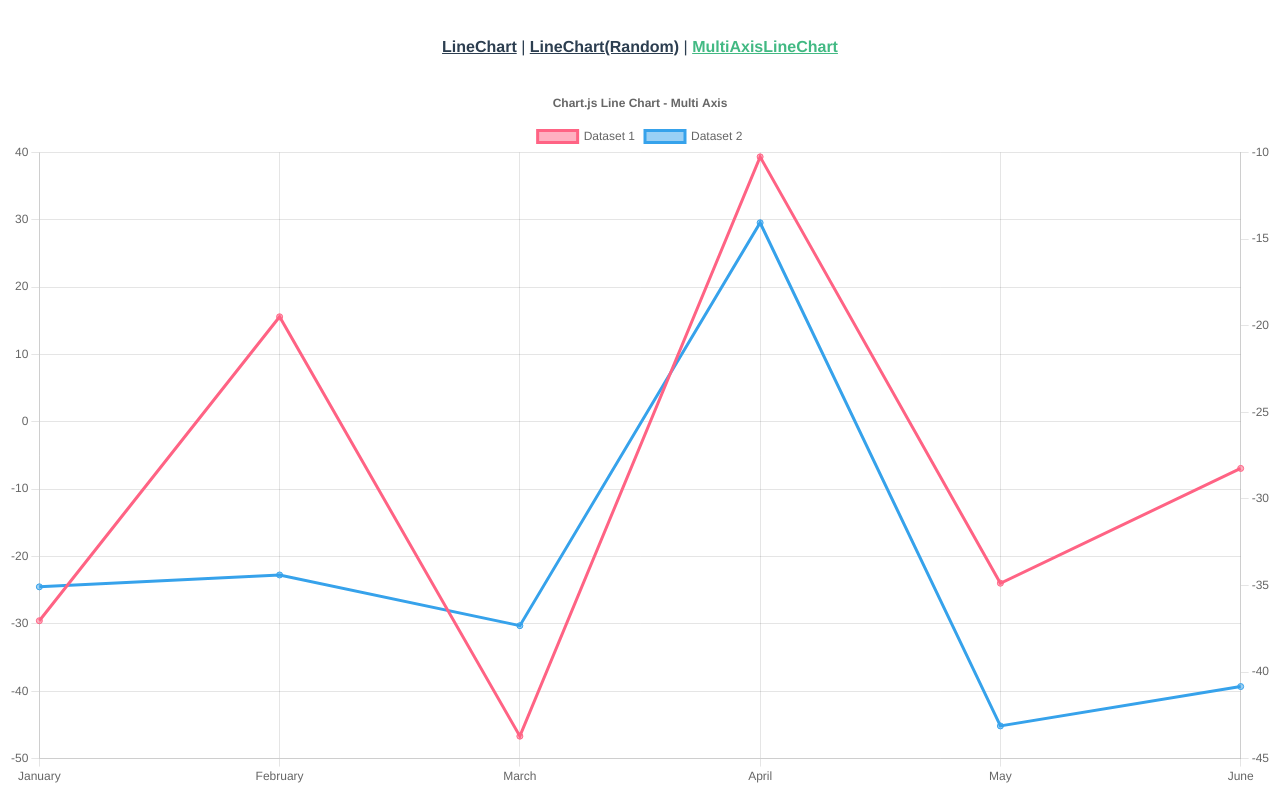
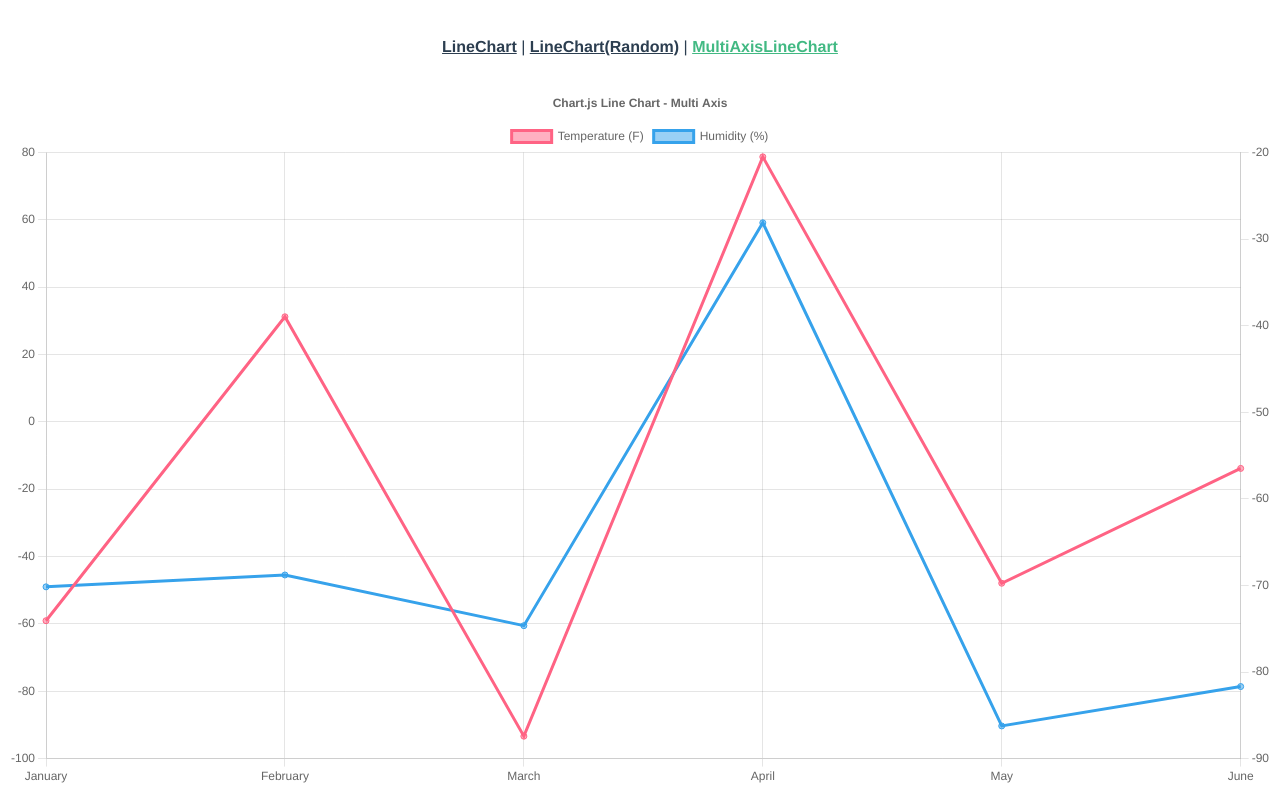
Before and after one commit to TKNRK/vue3-ts-chartjs, a Vue app: page /line-chart/multi-axis in a window 1280 px wide. Built offline with nearby package versions, Linux system fonts and the light colour scheme.

Commit message:
make multi axis line chart as component and separate from view

```diff
--- a/src/views/MultiAxisLineChart.vue
+++ b/src/components/MultiAxisLineChart.vue
@@ -1,45 +1,76 @@
 <template>
-  <canvas id="myChartMultiAxis" height="284" width="512" />
+  <canvas id="myChartMultiAxis"
+    v-bind:height="canvasSize.height"
+    v-bind:width="canvasSize.width" />
 </template>
 
 <script lang="ts">
-import { defineComponent, onMounted } from "@vue/runtime-core";
-import { Chart, ChartOptions, CoreScaleOptions, registerables } from "chart.js";
+import { defineComponent, onMounted, PropType, reactive } from "@vue/runtime-core";
+import { Chart, ChartOptions, registerables } from "chart.js";
 Chart.register(...registerables);
 
 export default defineComponent({
   name: "MultiAxisLineChart",
-  setup(){
-    const DATA_COUNT = 7;
-    const MAX_NUMBER = 50;
+  props: {
+    title: {
+      type: String,
+      default: "unspecified",
+      required: true,
+    },
+    labels: {
+      type: Array as PropType<string[]>,
+      default: () => [],
+      required: true,
+    },
+    y1Label: {
+      type: String,
+      default: "unspecified",
+    },
+    y1Data: {
+      type: Array as PropType<number[]>,
+      default: () => [],
+      required: true,
+    },
+    y2Label: {
+      type: String,
+      default: "unspecified",
+    },
+    y2Data: {
+      type: Array as PropType<number[]>,
+      default: () => [],
+      required: true,
+    },
+    height: {
+      type: Number,
+      default: 284,
+    },
+    width: {
+      type: Number,
+      default: 512,
+    },
+  },
+  setup(props){
+    const canvasSize = reactive({
+      height: props.height,
+      width: props.width,
+    });
 
-    // -MAX_NUMBER ~ MAX_NUMBER の値を持つ、要素数 DATA_COUNT 個の配列を生成する
-    const genRandomValues = () => {
-      const arr = [];
-      for (let i=0; i < DATA_COUNT; i++) {
-        const sign = Math.random() < 0.5 ? 1 : -1;
-        arr.push(sign * Math.random() * MAX_NUMBER);
-      }
-      return arr;
-    };
-
-    const labels = ['January','February','March','April','May','June'];
     const data = {
-      labels: labels, // X 軸のラベル
+      labels: props.labels,
       datasets: [
         {
-          label: 'Dataset 1',
-          data: genRandomValues(),
+          label: props.y1Label,
+          data: props.y1Data,
           borderColor: 'rgb(255, 99, 132)',
           backgroundColor: 'rgba(255, 99, 132, 0.5)',
-          yAxisID: 'y',
+          yAxisID: 'y1',
         },
         {
-          label: 'Dataset 2',
-          data: genRandomValues(),
+          label: props.y2Label,
+          data: props.y2Data,
           borderColor: 'rgb(54, 162, 235)',
           backgroundColor: 'rgba(54, 162, 235, 0.5)',
-          yAxisID: 'y1',
+          yAxisID: 'y2',
         }
       ]
     };
@@ -54,16 +85,16 @@ export default defineComponent({
       plugins: {
         title: {
           display: true,
-          text: 'Chart.js Line Chart - Multi Axis'
+          text: props.title
         }
       },
       scales: {
-        y: {
+        y1: {
           type: 'linear',
           display: true,
           position: 'left',
         },
-        y1: {
+        y2: {
           type: 'linear',
           display: true,
           position: 'right',
@@ -94,7 +125,9 @@ export default defineComponent({
       showChart();
     });
 
-    return {}
+    return {
+      canvasSize,
+    }
   }
 });
 </script>
--- a/src/router/index.ts
+++ b/src/router/index.ts
@@ -1,9 +1,15 @@
 import { createRouter, createWebHistory, RouteRecordRaw } from "vue-router";
+import Home from "../views/Home.vue";
 import SimpleLineChart from "../views/SimpleLineChart.vue";
-import RandomLineChart from "../views/RandomLineChart.vue";
-import MultiAxisLineChart from "../views/MultiAxisLineChart.vue";
+import AsyncLineChart from "../views/AsyncLineChart.vue";
+import TemperatureAndHumidityChart from "../views/TemperatureAndHumidityChart.vue";
 
 const routes: Array<RouteRecordRaw> = [
+  {
+    path: '/',
+    name: Home.name,
+    component: Home
+  },
   {
     path: '/line-chart',
     name: SimpleLineChart.name,
@@ -11,13 +17,13 @@ const routes: Array<RouteRecordRaw> = [
   },
   {
     path: '/line-chart/random',
-    name: RandomLineChart.name,
-    component: RandomLineChart
+    name: AsyncLineChart.name,
+    component: AsyncLineChart
   },
   {
     path: '/line-chart/multi-axis',
-    name: MultiAxisLineChart.name,
-    component: MultiAxisLineChart
+    name: TemperatureAndHumidityChart.name,
+    component: TemperatureAndHumidityChart
   },
 ];
 
--- a/src/views/RandomLineChart.vue
+++ b/src/views/AsyncLineChart.vue
@@ -35,7 +35,7 @@ interface StateIF {
 }
 
 export default defineComponent({
-  name: "RandomLineChart",
+  name: "AsyncLineChart",
   components: {
     LineChart,
   },
--- /dev/null
+++ b/src/views/Home.vue
@@ -0,0 +1,11 @@
+<template>
+  <p>choose the chart you want to see</p>
+</template>
+
+<script lang="ts">
+import { defineComponent } from 'vue'
+
+export default defineComponent({
+  name: "Home"
+})
+</script>
--- /dev/null
+++ b/src/views/TemperatureAndHumidityChart.vue
@@ -0,0 +1,49 @@
+<template>
+  <MultiAxisLineChart
+    :title="state.title"
+    :labels="state.labels"
+    :y1Label="state.y1Label"
+    :y1Data="state.y1Data"
+    :y2Label="state.y2Label"
+    :y2Data="state.y2Data"
+   />
+</template>
+
+<script lang="ts">
+import { defineComponent, reactive } from "@vue/runtime-core";
+import MultiAxisLineChart from "@/components/MultiAxisLineChart.vue";
+
+
+export default defineComponent({
+  name: "TemperatureAndHumidityChart",
+  components: {
+    MultiAxisLineChart
+  },
+  setup(){
+    const DATA_COUNT = 7;
+    const MAX_NUMBER = 100;
+
+    const genRandomValues = () => {
+      const arr = [];
+      for (let i=0; i < DATA_COUNT; i++) {
+        const sign = Math.random() < 0.5 ? 1 : -1;
+        arr.push(sign * Math.random() * MAX_NUMBER);
+      }
+      return arr;
+    };
+
+    const state = reactive({
+      title: "Chart.js Line Chart - Multi Axis",
+      labels: ['January','February','March','April','May','June'],
+      y1Label: "Temperature (F)",
+      y1Data: genRandomValues(),
+      y2Label: "Humidity (%)",
+      y2Data: genRandomValues(),
+    });
+
+    return {
+      state
+    }
+  }
+});
+</script>
```
